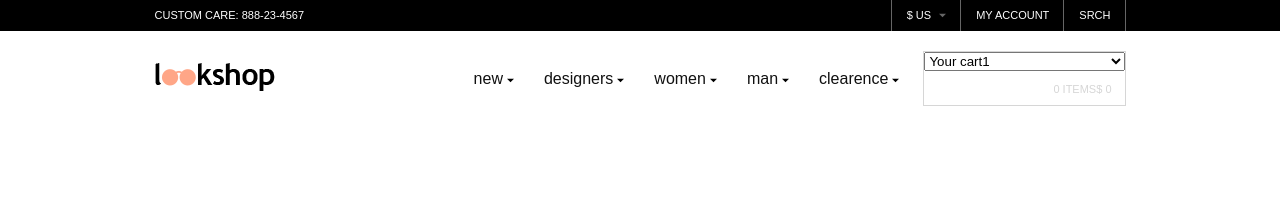
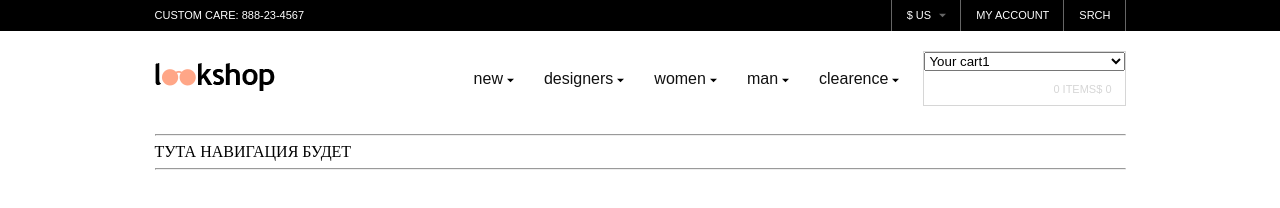
Before and after one commit to darkcrashma/lookshop, a website: page app/product-card.html in a window 1280 px wide. Drawn offline with Linux system fonts and the light colour scheme.

Commit message:
#add: добавлен блок с навигацией по страницам

```diff
--- a/app/product-card.html
+++ b/app/product-card.html
@@ -4,8 +4,7 @@
     <meta charset="UTF-8">
     <link rel="stylesheet" href="css/product-card.css">
     <link rel="stylesheet" href="css/main.css">
-
-    <title></title>
+    <title>Product-card</title>
 </head>
 <body>
 
@@ -307,6 +306,16 @@
     <!-- /.header-menu -->
 </header>
     <!-- /.header -->
+    <div class="nav-sheets-wrap">
+        <div class="container">
+            <hr>
+            <div class="nav-sheets">ТУТА НАВИГАЦИЯ БУДЕТ</div>
+            <!-- /.nav-sheets -->
+            <hr>
+        </div>
+    </div>
+    <!-- /.nav-sheets-wrap -->
+
 
 </body>
 </html>
```
